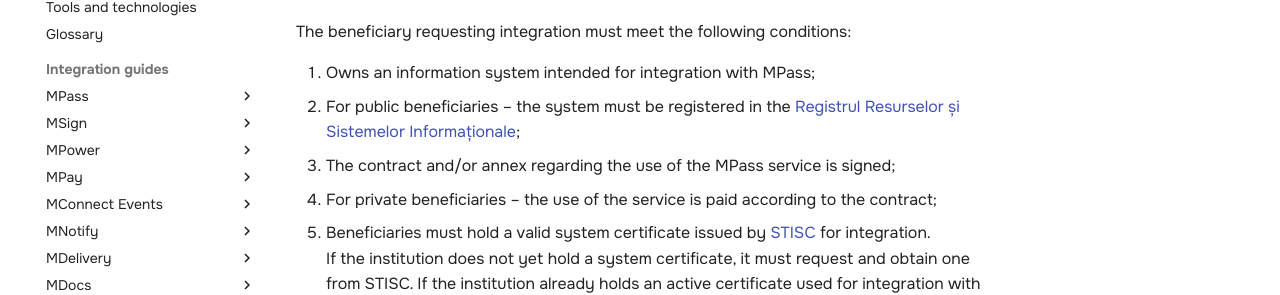
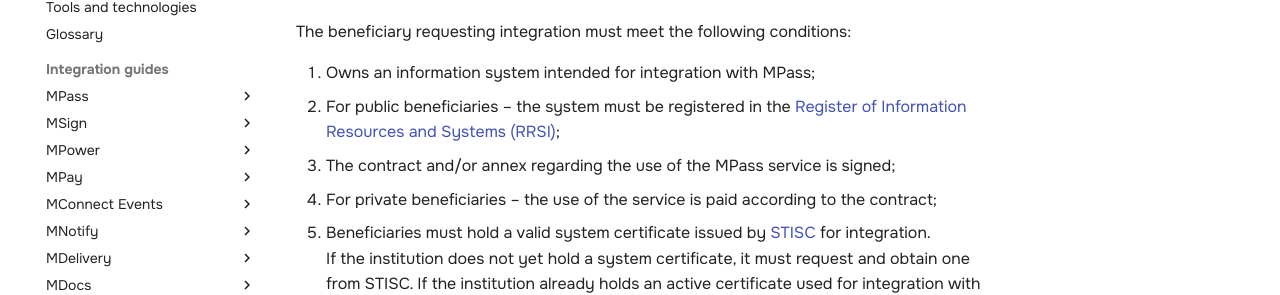
Before and after one commit to egov-moldova/egov4dev, an MkDocs documentation site: the page built from docs/guides/mpass/process.md, in a window 1280 px wide and 900 px high. Shown: the part 212-507 px from the top of the window. Built offline with MkDocs 1.6.1 and Material for MkDocs 9.7.7, drawn with Linux system fonts in a browser that asks for light colours.

Commit message:
Update process.md

```diff
--- a/docs/guides/mpass/process.md
+++ b/docs/guides/mpass/process.md
@@ -3,7 +3,7 @@
 The beneficiary requesting integration must meet the following conditions:
 
 1. Owns an information system intended for integration with MPass;
-2. For public beneficiaries – the system must be registered in the [Registrul Resurselor și Sistemelor Informaționale](https://rsi.gov.md/procedure);
+2. For public beneficiaries – the system must be registered in the [Register of Information Resources and Systems (RRSI)](https://rsi.gov.md/procedure);
 3. The contract and/or annex regarding the use of the MPass service is signed;
 4. For private beneficiaries – the use of the service is paid according to the contract;
 5. Beneficiaries must hold a valid system certificate issued by [STISC](https://semnatura.md/order/system-certificate) for integration.<br>If the institution does not yet hold a system certificate, it must request and obtain one from STISC. If the institution already holds an active certificate used for integration with another AGE platform service (e.g., MSign, MNotify, MDocs), the same certificate may be reused, and no new certificate is required.
```
